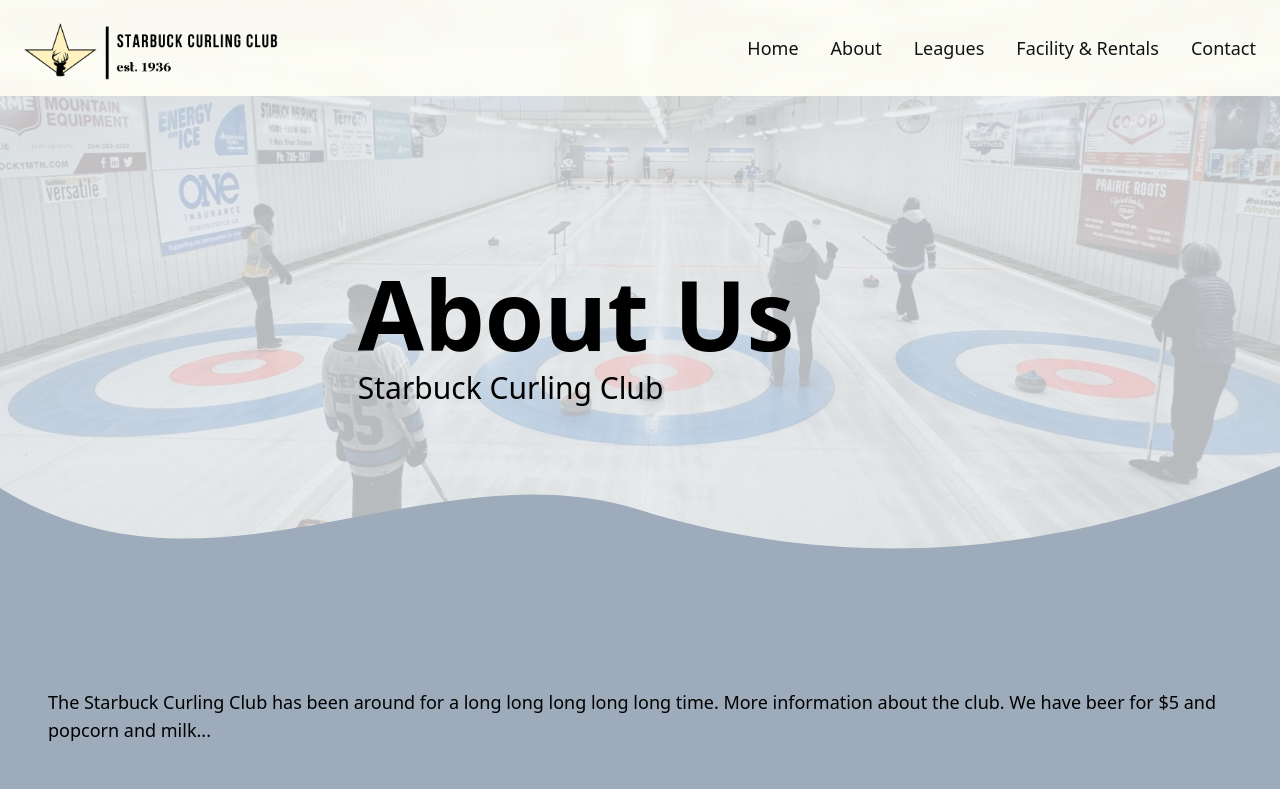
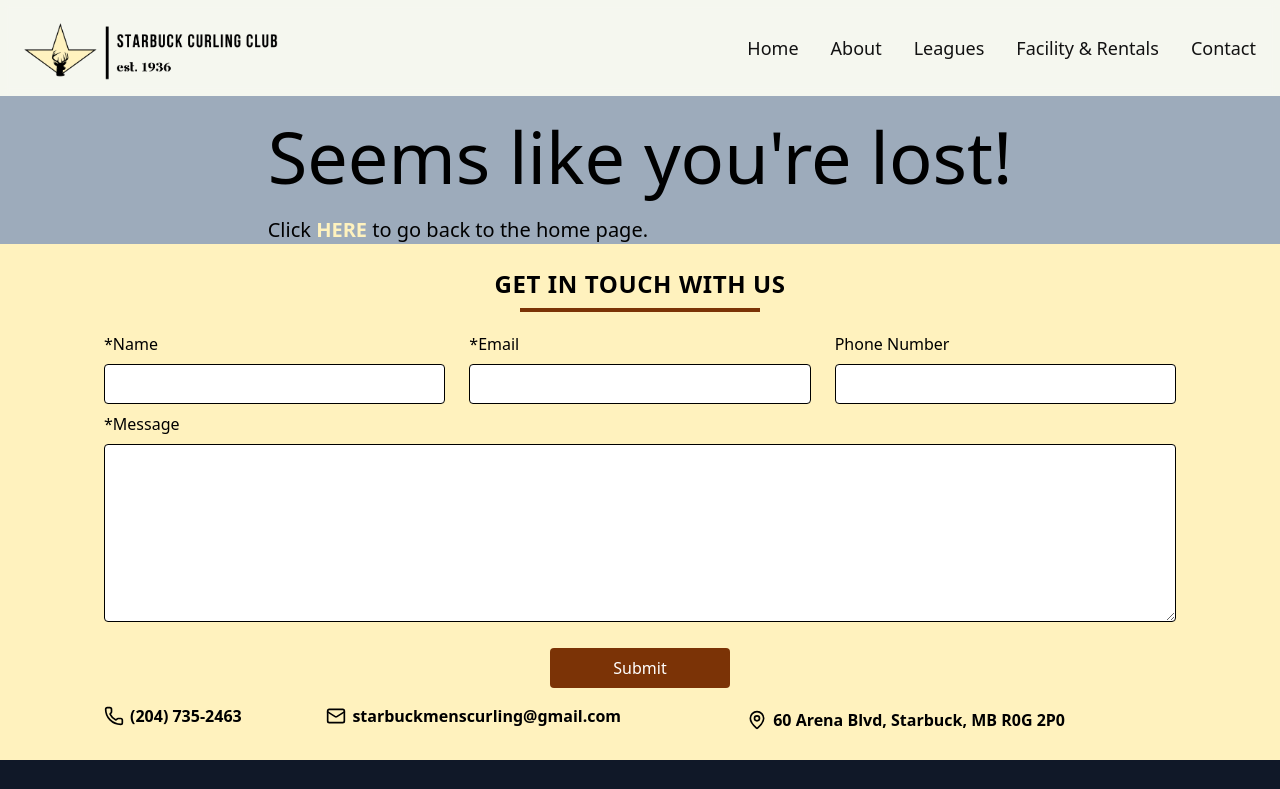
Before and after one commit to Azarov204/starbuck-curling, a React (Vite) app: page /starbuck-curling/about in a window 1280 px wide. Shown: the top 789 px of the page. Built offline with nearby package versions, Linux system fonts and the light colour scheme.

Commit message:
Update all project paths and refactor some files

```diff
--- a/src/App.jsx
+++ b/src/App.jsx
@@ -1,4 +1,4 @@
-import {Route, Routes} from "react-router-dom";
+import { Route, Routes } from "react-router-dom";
 
 import Header from "./components/Header/Header";
 import Home from "./pages/Home/Home";
@@ -11,17 +11,17 @@ import Facility from "./pages/Facility/Facility.jsx";
 
 const App = () => {
   return (
-    <div className="min-h-screen bg-website-bg-1 text-dark-text overflow-hidden">
-      <Header/>
-      <ScrollToTop/>
+    <div className="flex flex-col min-h-screen bg-website-bg-1 text-dark-text overflow-hidden">
+      <Header />
+      <ScrollToTop />
       <Routes>
-        <Route path="/starbuck-curling/" element={<Home/>}/>
-        <Route path="/starbuck-curling/about" element={<About/>}/>
-        <Route path="/starbuck-curling/facility" element={<Facility/>}/>
-        <Route path="/starbuck-curling/leagues" element={<Leagues/>}/>
-        <Route path="/starbuck-curling/*" element={<NotFound/>}/>
+        <Route path="/" element={<Home />} />
+        <Route path="/about" element={<About />} />
+        <Route path="/facility" element={<Facility />} />
+        <Route path="/leagues" element={<Leagues />} />
+        <Route path="/*" element={<NotFound />} />
       </Routes>
-      <Footer/>
+      <Footer />
     </div>
   );
 };
--- a/src/components/Footer/Footer.jsx
+++ b/src/components/Footer/Footer.jsx
@@ -4,8 +4,7 @@ const Footer = () => {
   return (
     <footer className="p-6 flex justify-center bg-gray-900 text-sm md:text-base lg:text-lg">
       <div>
-        <span
-          className="text-body text-white">
+        <span className="text-body text-white">
           {`© ${year} Starbuck Curling Club | Designed by Adam Azarov | All rights reserved`}
         </span>
       </div>
--- a/src/components/Header/Header.jsx
+++ b/src/components/Header/Header.jsx
@@ -47,7 +47,7 @@ const Header = () => {
         justify-between transition-all duration-300`}
       >
         {/* Logo */}
-        <NavLink to="/starbuck-curling/">
+        <NavLink to="/">
           <img src={logo} alt="Starbuck Curling Club Logo"
                className={`transition-all duration-300 py-4 sm:py-2 ${hasScrolled ? "h-20" : "h-24"}`}/>
         </NavLink>
@@ -84,23 +84,23 @@ const Header = () => {
         {/* Desktop links */}
         <div
           className={`hidden lg:flex space-x-8 transition-all duration-300 ${hasScrolled ? "text-base" : "text-lg"}`}>
-          <NavLink to="/starbuck-curling/" className="hover:text-header-text-hover-dark">
+          <NavLink to="/" className="hover:text-header-text-hover-dark">
             Home
           </NavLink>
           <NavLink
-            to="/starbuck-curling/about"
+            to="/about"
             className="hover:text-header-text-hover-dark"
           >
             About
           </NavLink>
           <NavLink
-            to="/starbuck-curling/leagues"
+            to="/leagues"
             className="hover:text-header-text-hover-dark"
           >
             Leagues
           </NavLink>
           <NavLink
-            to="/starbuck-curling/facility"
+            to="/facility"
             className="hover:text-header-text-hover-dark"
           >
             Facility & Rentals
@@ -129,28 +129,28 @@ const Header = () => {
         <div className="lg:hidden p-4 text-lg">
           <div className="flex flex-col space-y-3 justify-center items-center w-full">
             <NavLink
-              to="/starbuck-curling/"
+              to="/"
               className="hover:text-header-text-hover-dark"
               onClick={() => setIsOpen(false)}
             >
               Home
             </NavLink>
             <NavLink
-              to="/starbuck-curling/about"
+              to="/about"
               className="hover:text-header-text-hover-dark"
               onClick={() => setIsOpen(false)}
             >
               About
             </NavLink>
             <NavLink
-              to="/starbuck-curling/leagues"
+              to="/leagues"
               onClick={() => setIsOpen(false)}
               className="hover:text-header-text-hover-dark"
             >
               Leagues
             </NavLink>
             <NavLink
-              to="/starbuck-curling/facility"
+              to="/facility"
               className="hover:text-header-text-hover-dark"
               onClick={() => setIsOpen(false)}
             >
--- a/src/index.css
+++ b/src/index.css
@@ -3,7 +3,7 @@
 @theme {
   /* Background Colours */
   --color-header-light: #fffff6;
-    --color-starbuck: #FFF2BE;
+  --color-starbuck: #fff2be;
   --color-website-bg-1: #9dabbb;
   --color-website-bg-2: #fffff6;
 
@@ -44,7 +44,6 @@
   h6 {
     @apply text-base sm:text-lg lg:text-xl;
   }
-
 }
 
 @layer utilities {
--- a/src/pages/About/About.jsx
+++ b/src/pages/About/About.jsx
@@ -11,12 +11,13 @@ const About = () => {
         description="Starbuck Curling Club"
       />
       <div className="container">
-        <p className="mx-auto max-w-7xl p-12">
-          The Starbuck Curling Club has been around for a long long long long long time.
-          More information about the club. We have beer for $5 and popcorn and milk...
+        <p className="mx-auto max-w-7xl px-16 p-12">
+          The Starbuck Curling Club has been around for a long long long long
+          long time. More information about the club. We have beer for $5 and
+          popcorn and milk...
         </p>
       </div>
-      <Contact/>
+      <Contact />
     </>
   );
 };
--- a/src/pages/Home/Home.jsx
+++ b/src/pages/Home/Home.jsx
@@ -34,33 +34,35 @@ const images = [
     url: beerPourer,
     alt: "Beer thingy",
   },
-]
+];
 
 const Home = () => {
   return (
     <>
       <HeroLogo backgroundImage={bg} logo={logo}></HeroLogo>
-      <div>
+      <div className="grow">
         <div className="mx-auto max-w-5xl px-16 pb-12">
           <h4 className="flex justify-center font-bold pb-4">
             Welcome to the Starbuck Curling Club!
           </h4>
           <h6 className="text-center py-2">
-            We’re a small-town club in Starbuck, Manitoba where community comes first.
-            Home of Ernie’s bar, our strong sense of camaraderie makes for fun,
-            competitive, and welcoming men’s and ladies’ leagues throughout the season.
+            We’re a small-town club in Starbuck, Manitoba where community comes
+            first. Home of Ernie’s bar, our strong sense of camaraderie makes
+            for fun, competitive, and welcoming men’s and ladies’ leagues
+            throughout the season.
           </h6>
           <h6 className="text-center">
-            We also offer league play, open curling nights, bonspiels and glow curling.
-            If you’d like to book the ice or inquire about our different curling leagues,
-            please contact us, we’d love to have you join us.
+            We also offer league play, open curling nights, bonspiels and glow
+            curling. If you’d like to book the ice or inquire about our
+            different curling leagues, please contact us, we’d love to have you
+            join us.
           </h6>
         </div>
       </div>
-      <Poster image={poster}/>
-      <SlideShow images={images}/>
-      <Sponsors/>
-      <Contact/>
+      <Poster image={poster} />
+      <SlideShow images={images} />
+      <Sponsors />
+      <Contact />
     </>
   );
 };
```
Lines whose indentation alone changed are shown as unchanged.
